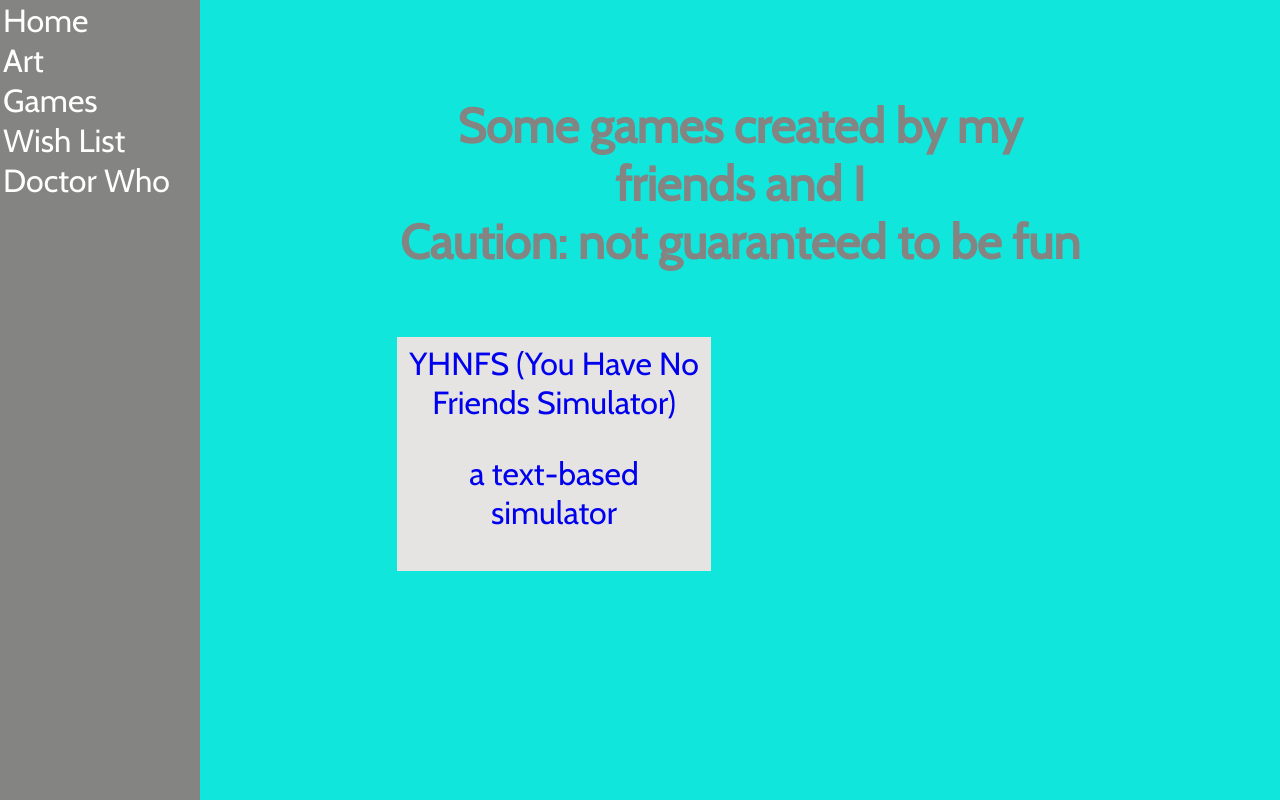
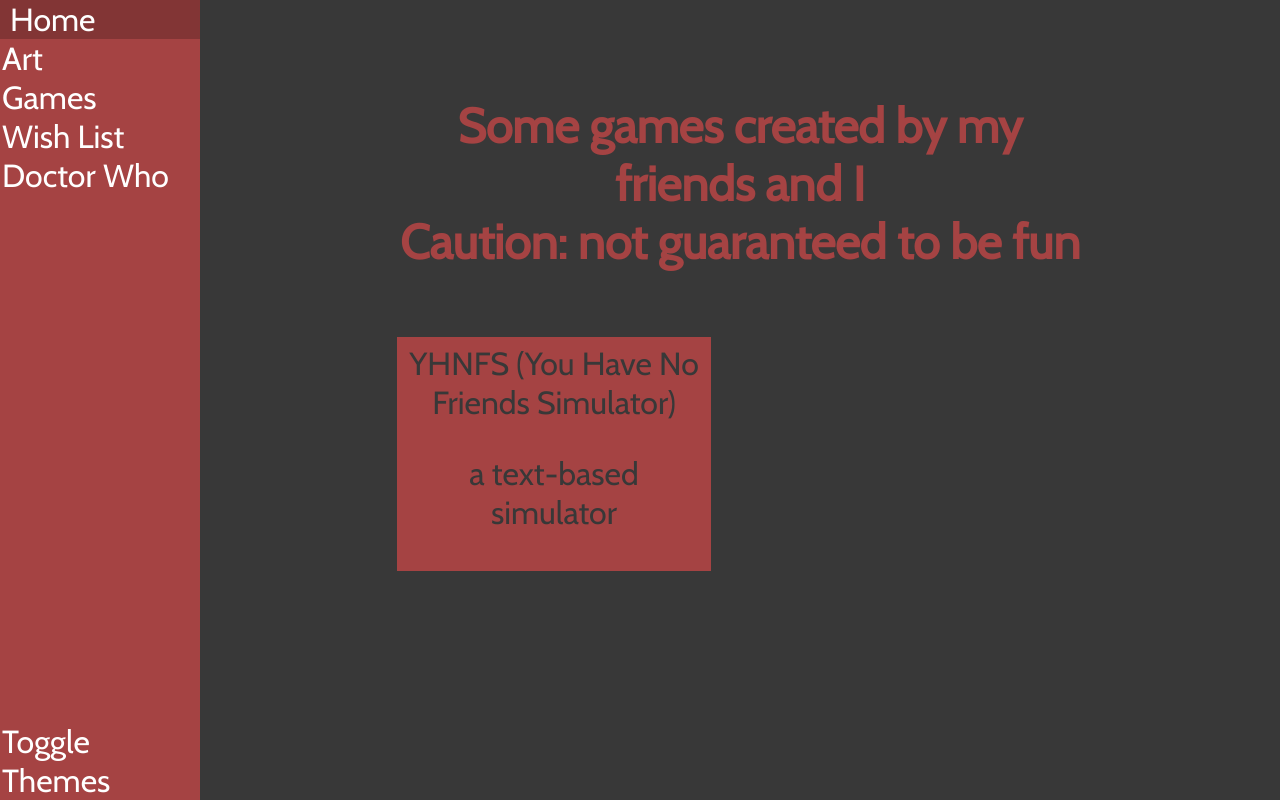
Before and after one commit to BRFNGRNBWS/brfngrnbws.github.io, a PHP site: page /colinconga/games.html in a window 1280 px wide. Run offline with PHP 8.4, Linux system fonts and the light colour scheme; some libraries are stand-ins or nearby versions.

Commit message:
new themes and toggle

```diff
--- a/colinconga/art/EthanSelfP.html
+++ b/colinconga/art/EthanSelfP.html
@@ -4,6 +4,7 @@
 		<title>Colin Site</title>
 		<script src="https://ajax.googleapis.com/ajax/libs/jquery/3.1.1/jquery.min.js"></script>
 		<link rel="stylesheet" type="text/css" href="../style.css">
+		<link id="themesheet" rel="stylesheet" type="text/css" href="../dark.css">
 		<meta name="viewport" content="width=device-width, initial-scale=1">
 		<style>
 			p{
--- a/colinconga/art/index.html
+++ b/colinconga/art/index.html
@@ -4,6 +4,7 @@
 		<title>Colin Site</title>
 		<script src="https://ajax.googleapis.com/ajax/libs/jquery/3.1.1/jquery.min.js"></script>
 		<link rel="stylesheet" type="text/css" href="../style.css">
+		<link id="themesheet" rel="stylesheet" type="text/css" href="../dark.css">
 		<meta name="viewport" content="width=device-width, initial-scale=1">
 	</head>
 	<body>
--- a/colinconga/art/modernart.html
+++ b/colinconga/art/modernart.html
@@ -4,6 +4,7 @@
 		<title>Colin Site</title>
 		<script src="https://ajax.googleapis.com/ajax/libs/jquery/3.1.1/jquery.min.js"></script>
 		<link rel="stylesheet" type="text/css" href="../style.css">
+		<link id="themesheet" rel="stylesheet" type="text/css" href="../dark.css">
 		<meta name="viewport" content="width=device-width, initial-scale=1">
 		<style>
 			p{
--- a/colinconga/art/nasa.html
+++ b/colinconga/art/nasa.html
@@ -4,6 +4,7 @@
 		<title>Colin Site</title>
 		<script src="https://ajax.googleapis.com/ajax/libs/jquery/3.1.1/jquery.min.js"></script>
 		<link rel="stylesheet" type="text/css" href="../style.css">
+		<link id="themesheet" rel="stylesheet" type="text/css" href="../dark.css">
 		<meta name="viewport" content="width=device-width, initial-scale=1">
 		<style>
 			p {
--- a/colinconga/art/sunset.html
+++ b/colinconga/art/sunset.html
@@ -4,6 +4,7 @@
 		<title>Colin Site</title>
 		<script src="https://ajax.googleapis.com/ajax/libs/jquery/3.1.1/jquery.min.js"></script>
 		<link rel="stylesheet" type="text/css" href="../style.css">
+		<link id="themesheet" rel="stylesheet" type="text/css" href="../dark.css">
 		<meta name="viewport" content="width=device-width, initial-scale=1">
 		<style>
 			p{
--- /dev/null
+++ b/colinconga/dark.css
@@ -0,0 +1,33 @@
+html, body {
+	background-color: #383838;
+	color: white;
+}
+
+h, h2 {
+	color: #a54343;
+}
+
+#navcontain, #art, #game {
+	background-color: #a54343;
+}
+
+#art, #game {
+	color: #383838;
+}
+
+#nav:hover {
+	background-color: #823535;
+}
+
+#game:hover, #art:hover {
+	background-color: rgba(0, 0, 0, 0);
+	color: #a54343;
+}
+
+#toggle {
+	background-color: white;
+}
+
+a {
+	color: white;
+}
--- a/colinconga/dw.html
+++ b/colinconga/dw.html
@@ -4,6 +4,7 @@
 		<meta charset="UTF-8">
 		<title>Doctor Who</title>
 		<link rel="stylesheet" type="text/css" href="style.css">
+		<link id="themesheet" rel="stylesheet" type="text/css" href="dark.css">
 		<script src="https://ajax.googleapis.com/ajax/libs/jquery/3.1.1/jquery.min.js"></script>
 		<meta name="viewport" content="width=device-width, initial-scale=1">
 	</head>
--- a/colinconga/games.html
+++ b/colinconga/games.html
@@ -4,6 +4,7 @@
 		<title>Colin Site</title>
 		<script src="https://ajax.googleapis.com/ajax/libs/jquery/3.1.1/jquery.min.js"></script>
 		<link rel="stylesheet" type="text/css" href="style.css">
+		<link id="themesheet" rel="stylesheet" type="text/css" href="dark.css">
 		<meta name="viewport" content="width=device-width, initial-scale=1">
 	</head>
 	<body>
--- a/colinconga/index.html
+++ b/colinconga/index.html
@@ -4,6 +4,7 @@
 		<title>Colin Site</title>
 		<script src="https://ajax.googleapis.com/ajax/libs/jquery/3.1.1/jquery.min.js"></script>
 		<link rel="stylesheet" type="text/css" href="style.css">
+		<link id="themesheet" rel="stylesheet" type="text/css" href="dark.css">
 		<meta name="viewport" content="width=device-width, initial-scale=1">
 		<!--<script type="text/javascript">
 			$(document).ready(function() {
--- a/colinconga/nav.js
+++ b/colinconga/nav.js
@@ -4,7 +4,8 @@
 }
 
 var loc = window.location.pathname;
-var dir = loc.substring(0, loc.lastIndexOf('/'))
+var dir = loc.substring(0, loc.lastIndexOf('/'));
+var art = "";
 
 var navtxt =
 '<li id="navtoggle"></li>' +
@@ -12,10 +13,31 @@
 '<a href="art/index.html"><li id="nav">Art</li></a>' +
 '<a href="games.html"><li id="nav">Games</li></a>' +
 '<a href="wish.html"><li id="nav">Wish List</li></a>' +
-'<a href="dw.html"><li id="nav">Doctor Who</li></a>';
+'<a href="dw.html"><li id="nav">Doctor Who</li></a>' +
+'<li id="nav" class="toggle" onclick="themeIs = !themeIs; doTheme();">Toggle Themes</li>';
 
 if(dir.indexOf('/art') != -1){
 	navtxt = navtxt.replaceAll('href="', 'href="../');
+	art = "../"
+
 }
 
 document.getElementById("navcontain").innerHTML = navtxt;
+
+
+
+var themeIs = true;
+
+if(document.cookie.search("theme") != -1){
+	themeIs = JSON.parse(document.cookie.substr(document.cookie.search("theme") + 6, document.cookie.search(";")));
+}
+
+doTheme()
+
+function doTheme(){
+	if(themeIs){
+		$("head link#themesheet").attr("href", art + "dark.css");
+	}else{
+		$("head link#themesheet").attr("href", art + "light.css");
+	}
+}
--- a/colinconga/style.css
+++ b/colinconga/style.css
@@ -8,19 +8,16 @@
 	margin: 0px;
 	width: 100%;
 	font-family: cabin;
-	background-color: #10e6dc;
 }
 
 h {
 	font-size: 2em;
 	text-align: center;
-	color: #848482;
 }
 
 h2 {
 	font-size: 3em;
 	text-align: center;
-	color: #848482;
 }
 
 #main {
@@ -32,7 +29,6 @@
 }
 
 #navcontain {
-	background-color: #848482;
 	width: 200px;
 	height: 100vh;
 	padding: 0px;
@@ -41,6 +37,7 @@
 }
 
 #nav {
+	margin: 0px;
 	text-align: center;
 	font-size: 2em;
 	color: white;
@@ -50,7 +47,7 @@
 }
 
 #nav:hover {
-	background-color: #5e5e5c;
+	background-color: #823535;
 	padding-left: 10px;
 }
 
@@ -58,7 +55,7 @@
 	display: none;
 }
 
-a {
+#navcontain > a {
 	text-decoration: none;
 }
 
@@ -67,7 +64,6 @@
 }
 
 #art {
-	background-color: #E5E4E2;
 	width: 200px;
 	min-height: 100px;
 	float: left;
@@ -78,7 +74,6 @@
 }
 
 #game {
-	background-color: #E5E4E2;
 	width: 300px;
 	min-height: 200px;
 	float: left;
@@ -88,12 +83,14 @@
 	padding: 1%;
 }
 
-#game:hover, #art:hover {
-	background-color: rgba(0, 0, 0, 0);
+img {
+	max-width: 100%;
 }
 
-img {
-	max-width: 100%;
+.toggle {
+	float: bottom;
+	position: absolute;
+	bottom: 0px;
 }
 
 @media screen and (max-width: 900px) {
@@ -122,6 +119,10 @@
 		padding: initial;
 		padding-top: 30px;
 	}
+
+	.toggle {
+		display: none !important;
+	}
 }
 
 @media screen and (max-width: 622px) {
@@ -139,4 +140,8 @@
 	#game, #art {
 		width: 45vw;
 	}
+
+	.toggle {
+		display: none !important;
+	}
 }
--- a/colinconga/wish.html
+++ b/colinconga/wish.html
@@ -4,6 +4,7 @@
 		<meta charset="UTF-8">
 		<title>Wish List</title>
 		<link rel="stylesheet" type="text/css" href="style.css">
+		<link id="themesheet" rel="stylesheet" type="text/css" href="dark.css">
 		<script src="https://ajax.googleapis.com/ajax/libs/jquery/3.2.1/jquery.min.js"></script>
 		<meta name="viewport" content="width=device-width, initial-scale=1">
 		<style>
```
Also changed, not shown: colinconga/light.css (added, +29 -0 lines), colinconga/bg.jpg (added).
